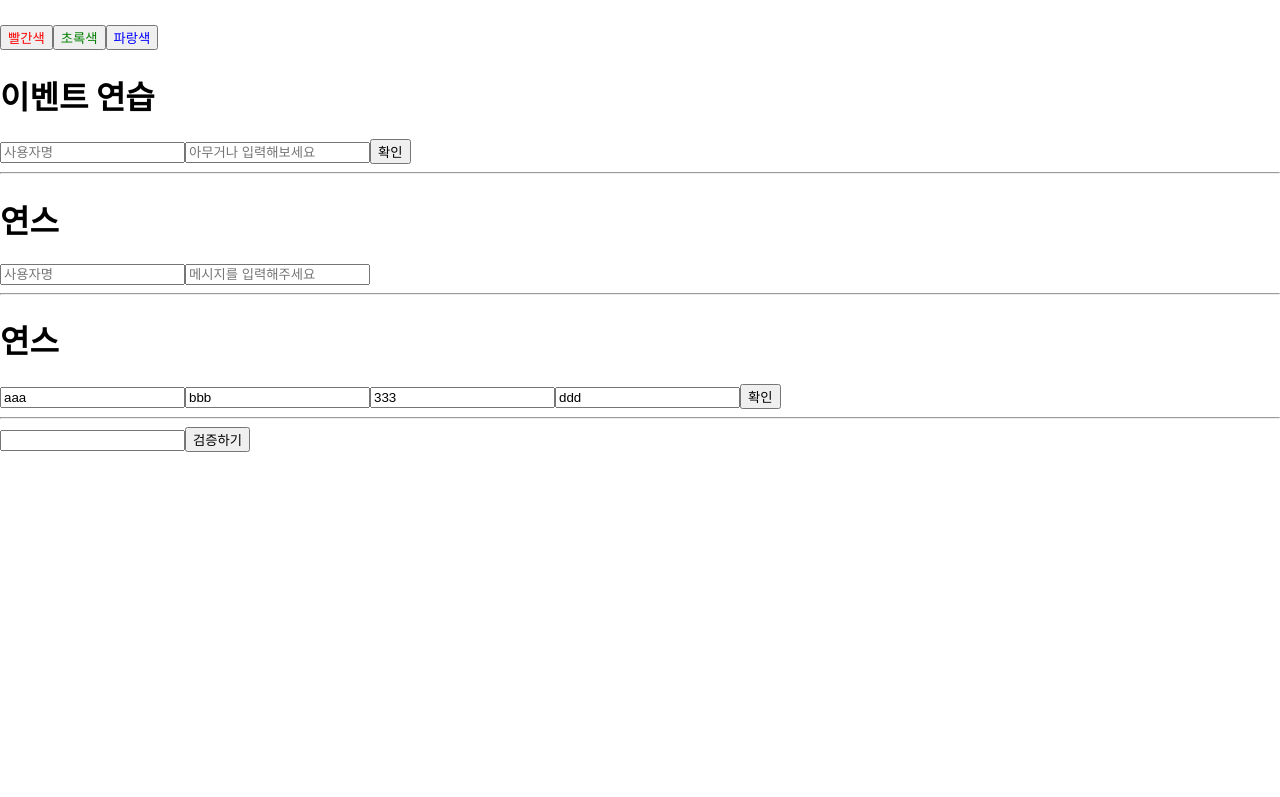
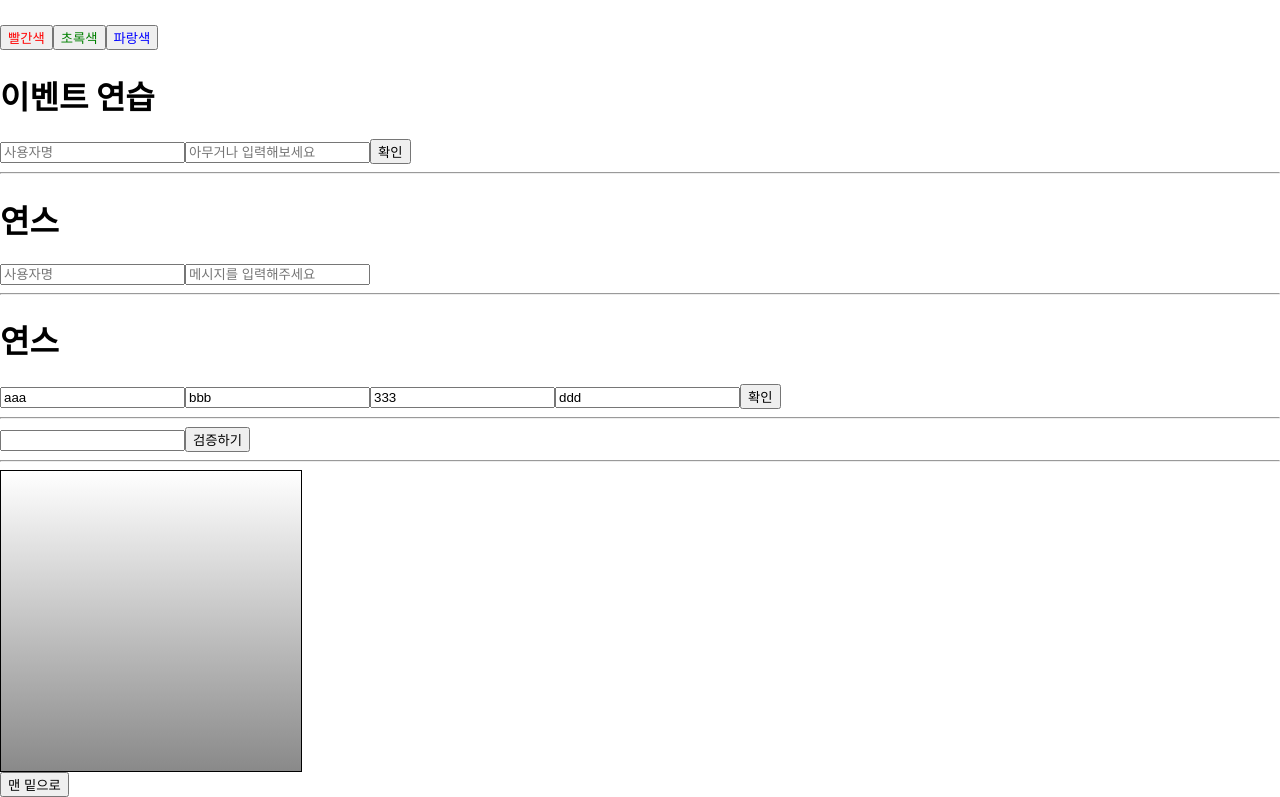
Before and after one commit to K1mYoungMan33/react_redux_1, a React (Create React App) app: page / in a window 1280 px wide. Shown: the part 944-1741 px from the top of the page. Before the commit the page ends 1396 px from the top, so only its background shows below. Built offline with nearby package versions, Linux system fonts and the light colour scheme.

Commit message:
useRef 함수형 방식 (by Gpt)

```diff
--- a/src/App.js
+++ b/src/App.js
@@ -1,5 +1,5 @@
 import logo from './logo.svg';
-import {Fragment} from "react";
+import {Fragment, useRef} from "react";
 import './App.css';
 import './undefinedRender';
 import UndRend from "./undefinedRender";
@@ -10,6 +10,7 @@ import EventPractice from "./EventPractice";
 import EventPracticeFun from "./EventPracticeFun";
 import EventPracticeFun2 from "./EventPracticeFun2";
 import ValidationSample from "./ValidationSample";
+import ScrollBox from "./ScrollBox";
 
 function App() {
 
@@ -28,6 +29,7 @@ function App() {
 
 
 
+    const scrollBoxRef = useRef(null);
 
   return (
       <Fragment>
@@ -85,6 +87,12 @@ function App() {
               <hr/>
               <ValidationSample/>
           </>
+          <>
+              <hr/>
+              {/*<ScrollBox ref={(ref)=> this.scrollBox=ref}/>*/}
+              <ScrollBox ref={scrollBoxRef}/>
+              <button onClick={()=>scrollBoxRef.current.scrollToBottom()}>맨 밑으로</button>
+          </>
       </Fragment>
   );
 }
--- /dev/null
+++ b/src/ScrollBox.js
@@ -0,0 +1,32 @@
+import {Component} from "react";
+
+export default class ScrollBox extends Component {
+    scrollToBottom=()=> {
+        const { scrollHeight, clientHeight} = this.box;
+        console.log( scrollHeight, clientHeight )
+        this.box.scrollTop = scrollHeight - clientHeight;
+    }
+
+    render() {
+        const style={
+            border: '1px solid black',
+            height: '300px',
+            width: '300px',
+            overflow: 'auto',
+            position: 'relative'
+        }
+
+        const innerStyle={
+            width: '100%',
+            height: '650px',
+            background:'linear-gradient(white,black)'
+        }
+
+        return <div style={style}
+                    ref={(ref)=>{
+                        this.box = ref
+                    }}>
+            <div style={innerStyle}/>
+        </div>
+    }
+}
```
